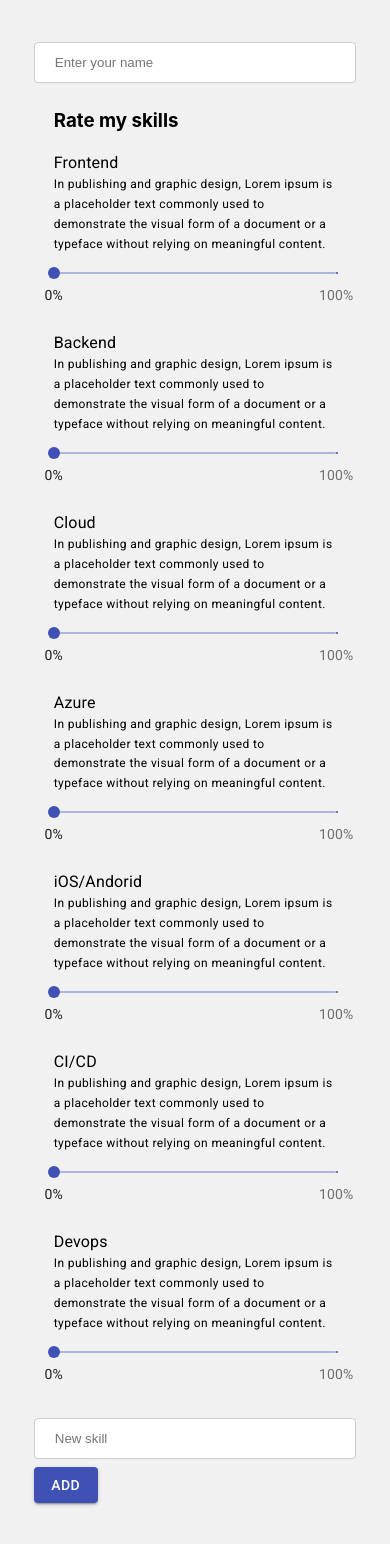
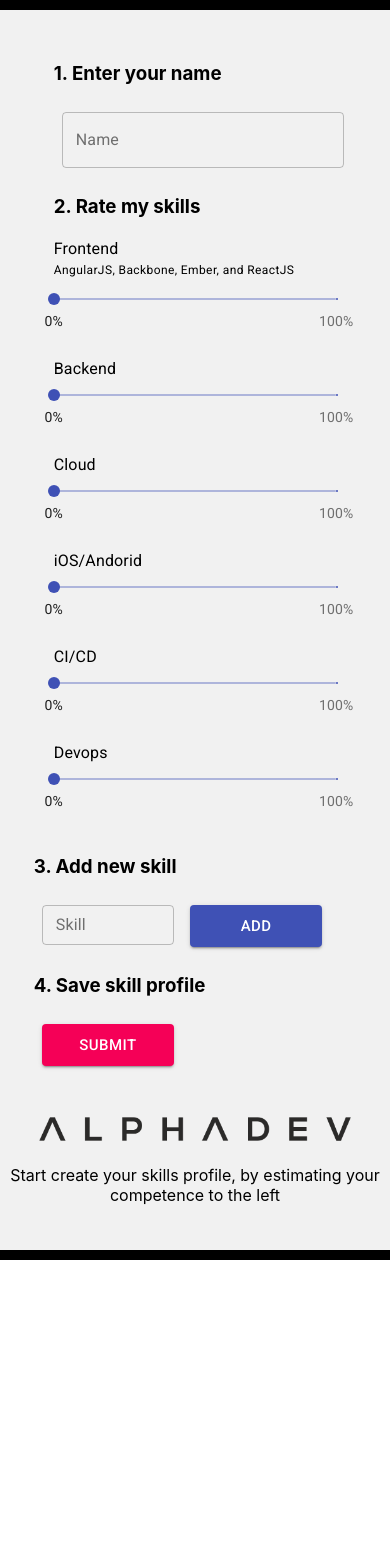
Before and after one commit to ollkal/skills-diagram, a React (Create React App) app: page / in a window 390 px wide. Shown: the top 1544 px of the page. After the commit the page ends 1260 px from the top, so only its background shows below. Built offline with nearby package versions, Linux system fonts and the light colour scheme.

Commit message:
Some updates

```diff
--- a/public/index.html
+++ b/public/index.html
@@ -11,7 +11,7 @@
     <meta name="theme-color" content="#000000" />
     <meta
       name="description"
-      content="Map my skill at Alphadev"
+      content="Create your skill profile"
     />
     <link rel="apple-touch-icon" href="%PUBLIC_URL%/logo192.png" />
     <!--
--- a/src/AddItem.js
+++ b/src/AddItem.js
@@ -1,17 +1,89 @@
 import React from "react";
+import TextField from "@material-ui/core/TextField";
+import { makeStyles } from "@material-ui/core/styles";
 import Button from "@material-ui/core/Button";
+import Dialog from "@material-ui/core/Dialog";
+import DialogActions from "@material-ui/core/DialogActions";
+import DialogContent from "@material-ui/core/DialogContent";
+import DialogContentText from "@material-ui/core/DialogContentText";
+import DialogTitle from "@material-ui/core/DialogTitle";
 
-export const AddItem = ({ name, onChange, onAdd }) => (
+export const AddItem = ({ name, onChange, onAdd }) => {
+  const [open, setOpen] = React.useState(false);
+
+  const handleClickOpen = () => {
+    setOpen(true);
+  };
+
+  const handleClose = () => {
+    setOpen(false);
+  };
+
+  const useStyles = makeStyles((theme) => ({
+    root: {
+      "& > *": {
+        margin: theme.spacing(1),
+        width: "41%",
+      },
+    },
+  }));
+
+  const classes = useStyles();
+
+  return (
     <div>
-    <input
-      type="text"
-      placeholder="New skill"
+      <h3>3. Add new skill</h3>
+      <form className={classes.root} noValidate autoComplete="off">
+        <TextField
+          id="outlined-basic"
+          label="Skill"
           value={name}
           onChange={onChange}
+          variant="outlined"
+          size="small"
         />
-
-    <Button variant="contained" color="primary" onClick={onAdd}>
+        <Button
+          variant="contained"
+          size="large"
+          color="primary"
+          onClick={onAdd}
+        >
           Add
         </Button>
+      </form>
+
+      <h3>4. Save skill profile</h3>
+      <form className={classes.root} noValidate autoComplete="off">
+        <Button
+          variant="contained"
+          size="large"
+          color="secondary"
+          onClick={handleClickOpen}
+        >
+          Submit
+        </Button>
+      </form>
+
+      <Dialog
+        open={open}
+        onClose={handleClose}
+        aria-labelledby="alert-dialog-title"
+        aria-describedby="alert-dialog-description"
+      >
+        <DialogTitle id="alert-dialog-title">
+          {"Results are transmitted to the moon"}
+        </DialogTitle>
+        <DialogContent>
+          <DialogContentText id="alert-dialog-description">
+            Persitence layer is on my todo list. Better luck next time.
+          </DialogContentText>
+        </DialogContent>
+        <DialogActions>
+          <Button onClick={handleClose} color="primary">
+            Close
+          </Button>
+        </DialogActions>
+      </Dialog>
     </div>
   );
+};
--- a/src/App.css
+++ b/src/App.css
@@ -3,19 +3,11 @@
 }
 
 .App-header {
+  height: 10px;
+  background: #000;
+  width: 100%;
 }
 
 .App-content {
   width: 100%;
 }
-
-input[type="text"],
-select {
-  width: 100%;
-  padding: 12px 20px;
-  margin: 8px 0;
-  display: inline-block;
-  border: 1px solid #ccc;
-  border-radius: 4px;
-  box-sizing: border-box;
-}
--- a/src/App.js
+++ b/src/App.js
@@ -4,8 +4,12 @@ import CompetencePage from "./CompetencePage";
 function App() {
   return (
     <div className="App">
-      <div className="App-Content">
+      <div className="App-header">
+      </div>
+      <div className="App-content">
         <CompetencePage></CompetencePage>
+      </div>
+      <div className="App-header">
       </div>
     </div>
   );
--- a/src/CompetenceList.css
+++ b/src/CompetenceList.css
@@ -1,6 +1,5 @@
 .CompetenceList {
-  /* height: 70vh;
+  /* height: 65vh;
   overflow-x: scroll; */
   padding: 0 20px;
-  clip-path: inset(0 0 30px 0);
 }
--- a/src/CompetenceList.js
+++ b/src/CompetenceList.js
@@ -4,7 +4,7 @@ import CompetenceSlider from "./CompetenceSlider";
 
 const CompetenceList = ({ list, onChange }) => (
   <div className="CompetenceList">
-    <h3>Rate my skills</h3>
+    <h3>2. Rate my skills</h3>
     {list.map((item) => (
       <CompetenceSlider
         key={item.skill}
--- a/src/CompetencePage.css
+++ b/src/CompetencePage.css
@@ -15,11 +15,30 @@
 }
 
 .menu-column-content {
-  padding: 6vh;
+  padding: 2vh 6vh;
 }
 
 .radar-content {
   padding: 2vh 16vh;
+}
+.logo-container {
+  height: 75%;
+  width: 100%;
+  display: flex;
+  align-content: center;
+  justify-content: center;
+  align-items: center;
+  flex-flow: row wrap;
+}
+
+.logo-content {
+  padding: 10px 0;
+  width: 100%;
+  text-align: center;
+}
+
+.logo-image {
+  width: 400px;
 }
 
 @media screen and (max-width: 1192px) {
@@ -53,4 +72,7 @@
   .radar-content {
     padding: 2vh;
   }
+  .logo-image {
+    width: 80%;
+  }
 }
--- a/src/CompetencePage.js
+++ b/src/CompetencePage.js
@@ -5,6 +5,7 @@ import CompetenceList from "./CompetenceList";
 import NameForm from "./NameForm";
 import { initialList } from "./initialList";
 import { AddItem } from "./AddItem";
+import logo from "./alphadev-logo.png";
 
 const options = {
   scale: {
@@ -37,7 +38,7 @@ const CompetencePage = () => {
   };
 
   const addSkill = () => {
-    const newList = list.concat({ skill: name, value: 0 });
+    const newList = list.concat({ skill: name, value: 10 });
 
     setList(newList);
     setName("");
@@ -69,7 +70,6 @@ const CompetencePage = () => {
           data: list.filter((item) => item.value > 0).map((a) => a.value),
           backgroundColor: "rgba(255, 99, 132, 0.2)",
           borderColor: "rgba(255, 99, 132, 1)",
-          borderWidth: 1,
         },
       ],
     };
@@ -92,6 +92,18 @@ const CompetencePage = () => {
           </div>
         </div>
         <div className="column">
+          {!showRadar() && (
+            <div className="logo-container">
+              <div className="logo-content">
+                <img className="logo-image" src={logo} alt=""></img>
+              </div>
+              <div className="logo-content">
+                Start create your skills profile, by estimating your competence
+                to the left
+              </div>
+            </div>
+          )}
+
           <div className="radar-content ">
             {showRadar() && <Radar data={prepdata()} options={options} />}
           </div>
--- a/src/CompetenceSlider.js
+++ b/src/CompetenceSlider.js
@@ -24,11 +24,14 @@ const CompetenceSlider = ({ item, onChange }) => {
   return (
     <div className="CompetenceSlider" key={item.skill}>
       <Typography>{item.skill}</Typography>
-      <Typography variant="caption" display="block" gutterBottom>
-        In publishing and graphic design, Lorem ipsum is a placeholder text
-        commonly used to demonstrate the visual form of a document or a typeface
-        without relying on meaningful content.
-      </Typography>
+      {item.desc ? (
+        <Typography variant="caption" display="block" gutterBottom>
+          {item.desc}
+        </Typography>
+      ) : (
+        <></>
+      )}
+
       <Slider
         id={item.skill}
         defaultValue={0}
@@ -36,7 +39,6 @@ const CompetenceSlider = ({ item, onChange }) => {
         valueLabelDisplay="auto"
         aria-labelledby="discrete-slider"
         marks={marks}
-
         min={0}
         max={100}
         onChangeCommitted={onChange(item.skill)}
--- a/src/NameForm.css
+++ b/src/NameForm.css
@@ -1,3 +1,3 @@
 .NameForm {
-
+  padding: 0 20px;
 }
--- a/src/NameForm.js
+++ b/src/NameForm.js
@@ -1,18 +1,35 @@
 import React, { useState } from "react";
+import TextField from "@material-ui/core/TextField";
+import { makeStyles } from "@material-ui/core/styles";
 import "./NameForm.css";
 
 const NameForm = () => {
   const [name, setName] = useState("");
 
+  const useStyles = makeStyles((theme) => ({
+    root: {
+      "& > *": {
+        margin: theme.spacing(1),
+        width: "100%",
+      },
+    },
+  }));
+
+  const classes = useStyles();
+
   return (
     <>
       <div className="NameForm">
-        <input
-          type="text"
-          value={name}
-          placeholder="Enter your name"
-          onChange={(e) => setName(e.target.value)}
-        />
+        <h3>1. Enter your name</h3>
+        <form className={classes.root} noValidate autoComplete="off">
+          <TextField
+            id="outlined-basic"
+            label="Name"
+            value={name}
+            onChange={(e) => setName(e.target.value)}
+            variant="outlined"
+          />
+        </form>
       </div>
     </>
   );
--- a/src/initialList.json
+++ b/src/initialList.json
@@ -2,30 +2,32 @@
   "initialList": [
     {
       "skill": "Frontend",
+      "desc": "AngularJS, Backbone, Ember, and ReactJS",
       "value": 0
     },
     {
       "skill": "Backend",
+      "desc": "",
       "value": 0
     },
     {
       "skill": "Cloud",
-      "value": 0
-    },
-    {
-      "skill": "Azure",
+      "desc": "",
       "value": 0
     },
     {
       "skill": "iOS/Andorid",
+      "desc": "",
       "value": 0
     },
     {
       "skill": "CI/CD",
+      "desc": "",
       "value": 0
     },
     {
       "skill": "Devops",
+      "desc": "",
       "value": 0
     }
   ]
```
Also changed, not shown: src/alphadev-logo.png (added). Lines whose indentation alone changed are shown as unchanged.
